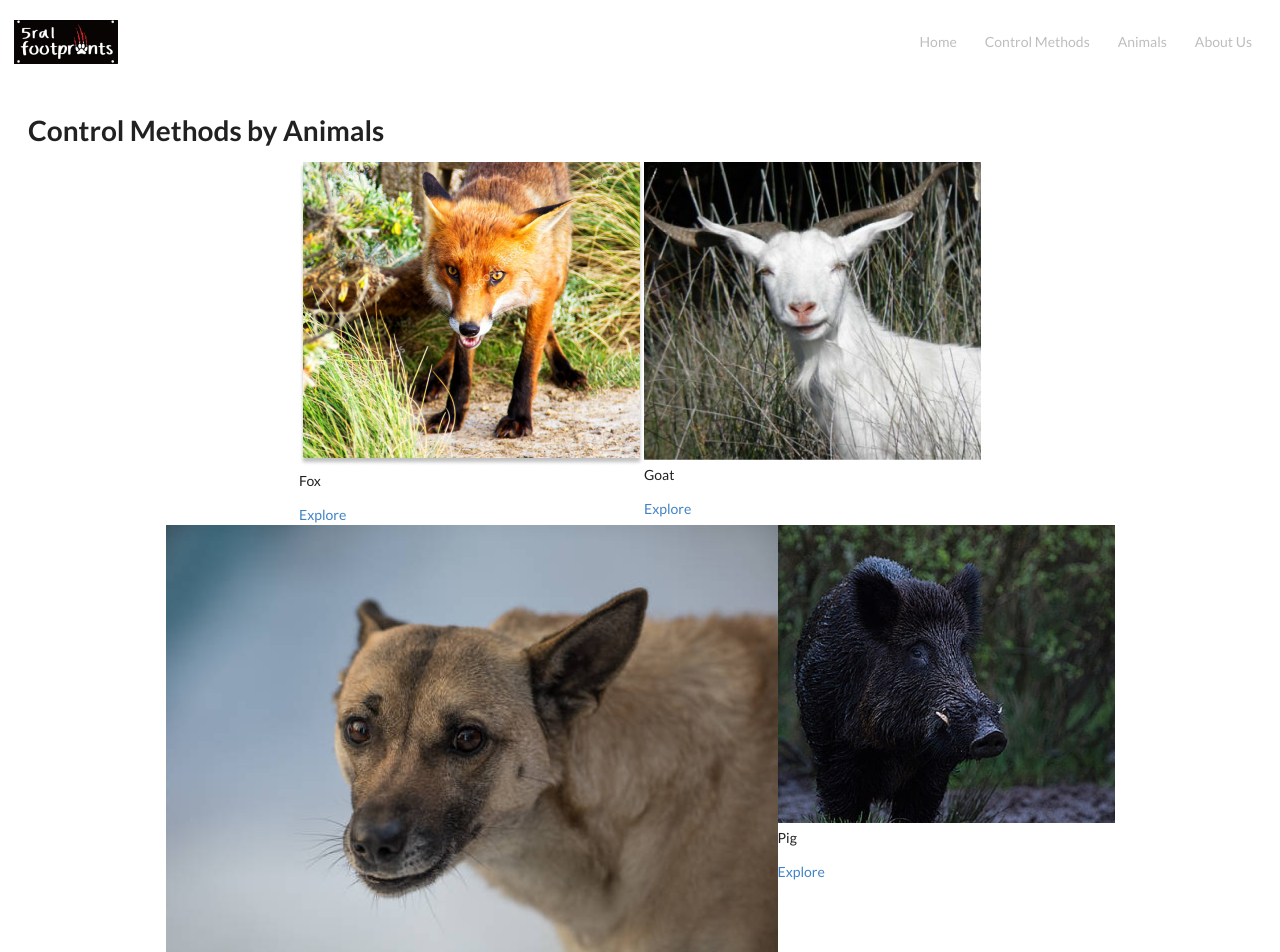
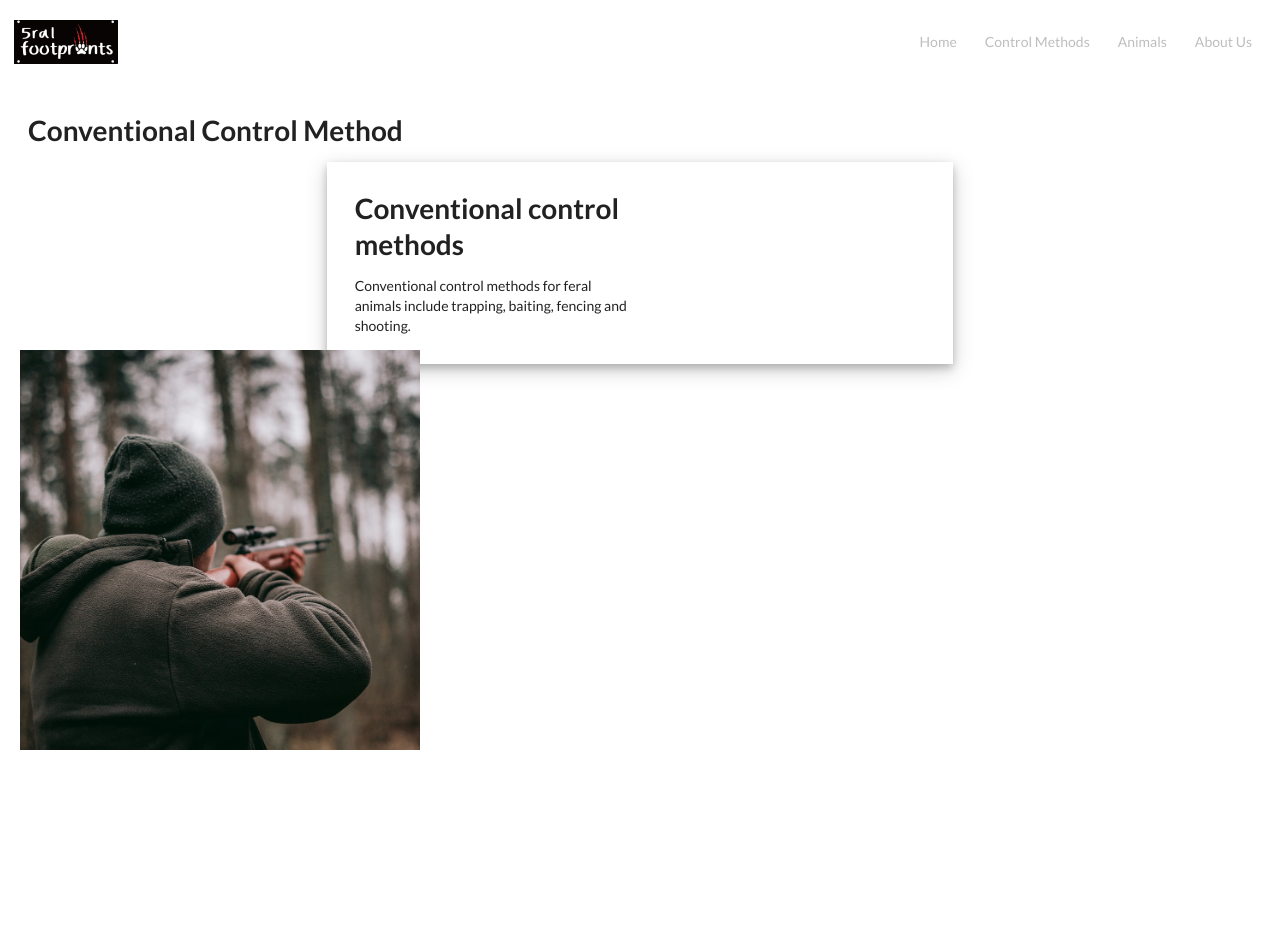
Before and after one commit to chengguang-li0313/IE-iteration3Web, a Next.js app: page /control in a window 1280 px wide. Shown: the top 952 px of the page. After the commit the page ends 800 px from the top, so only its background shows below. Built offline with nearby package versions, Linux system fonts and the light colour scheme.

Commit message:
added control section

```diff
--- a/component/ControlCard.js
+++ /dev/null
@@ -1,13 +0,0 @@
-import styles from "../styles/Home.module.css";
-
-export const ControlCard = (props) => {
-  const { title, img, href } = props;
-
-  return (
-    <div className={styles.cardFront}>
-      <img src={img}></img>
-      <p>{title}</p>
-      <a href={href}>Explore</a>
-    </div>
-  );
-};
--- a/pages/control/index.js
+++ b/pages/control/index.js
@@ -1,6 +1,5 @@
 import styles from '../../styles/Control.module.css'
 import { Nav } from "../../component/Nav";
-import { ControlCard } from '../../component/ControlCard'
 
 export default function Control() {
 
@@ -8,33 +7,17 @@ export default function Control() {
     <>
         <Nav></Nav>
         <div className={styles.controlSection}>
-            <h1>Control Methods by Animals</h1>
+            <h1>Conventional Control Method</h1>
             <div className={styles.controlCards}>
-                <ControlCard
-                    title={"Fox"}
-                    img={'/fox.png'}
-                    href={'/control/fox'}
-                ></ControlCard>
-                <ControlCard
-                    title={"Goat"}
-                    img={'/goat.png'}
-                    href={'/control/goat'}
-                ></ControlCard>
-                <ControlCard
-                    title={"Dog"}
-                    img={'/dog.jpeg'}
-                    href={'/control/dog'}
-                ></ControlCard>
-                <ControlCard
-                    title={"Pig"}
-                    img={'/pig.png'}
-                    href={'/control/pig'}
-                ></ControlCard>
-                <ControlCard
-                    title={"Rabbit"}
-                    img={'/rabbit.png'}
-                    href={'/control/rabbit'}
-                ></ControlCard>
+                <div className={styles.controlCard}>
+                    <img src='/conventional.jpeg'></img>
+                    <div className={styles.controlCardContainer}>
+                        <div className={styles.controlCardInfo}>
+                            <h1>Conventional control methods</h1>
+                            <p>Conventional control methods for feral animals include trapping, baiting, fencing and shooting.</p>
+                        </div>
+                    </div>
+                </div>
             </div>
         </div>
     </>
--- a/styles/Control.module.css
+++ b/styles/Control.module.css
@@ -10,58 +10,26 @@
     justify-content: center;
 }
 
-.controlInfo {
-    display: grid;
-    grid-template-columns: 1fr 1fr 1fr 1fr 1fr 1fr;
-    grid-template-rows: 1fr 1fr 1fr;
+.controlCard img{
+    height:400px;
+    width: 400px;
+    object-fit: cover;
+    position: absolute;
+    left: 20px;
+    bottom: 50px;
+    box-shadow: 0 .2em 1.2em hsla(20, 20, 20, 10%);
 }
 
-.controlVideo {
-    grid-column: 1/ span 4;
-    grid-row: 1/ 1;
-    background-color: rgba(15, 15, 15, 0.2);
-    padding: 1rem;
-    margin: 1rem;
+.controlCardContainer {
+    display: flex;
+    flex-direction: column;
+    padding: 2rem;
+    box-shadow: 0 4px 8px 0 rgba(0, 0, 0, 0.2), 0 6px 20px 0 rgba(0, 0, 0, 0.19);
 }
 
-.controlDesc {
-    grid-column: 5/ span 2;
-    grid-row: 1 / 1;
-    background-color: rgba(15, 15, 15, 0.2);
-    padding: 1rem;
-    margin: 1rem;
-}
+.controlCardInfo {
+    width: 50%;
 
-.middleGrid {
-    grid-column: 1/ span 6;
-    grid-row: 2/ 2;
-    background-color: rgba(15, 15, 15, 0.2);
-    padding: 1rem;
-    margin: 1rem;
-}
-
-.middleGrid {
-    grid-column: 1/ span 6;
-    grid-row: 2/ 2;
-    background-color: rgba(15, 15, 15, 0.2);
-    padding: 1rem;
-    margin: 1rem;
-}
-
-.leftGrid {
-    grid-column: 1/ span 3;
-    grid-row: 3/ 3;
-    background-color: rgba(15, 15, 15, 0.2);
-    padding: 1rem;
-    margin: 1rem;
-}
-
-.rightGrid {
-    grid-column: 4/ span 3;
-    grid-row: 3/ 3;
-    background-color: rgba(15, 15, 15, 0.2);
-    padding: 1rem;
-    margin: 1rem;
 }
 
 @media only screen and (max-width: 750px) {
```
Also changed, not shown: component/AnimalControlSection.js (+22 -8 lines), component/Card.js (deleted, +0 -29 lines), component/CardSection.js (+26 -2 lines), pages/animals/index.js (+14 -8 lines), public/conventional.jpeg (added).
